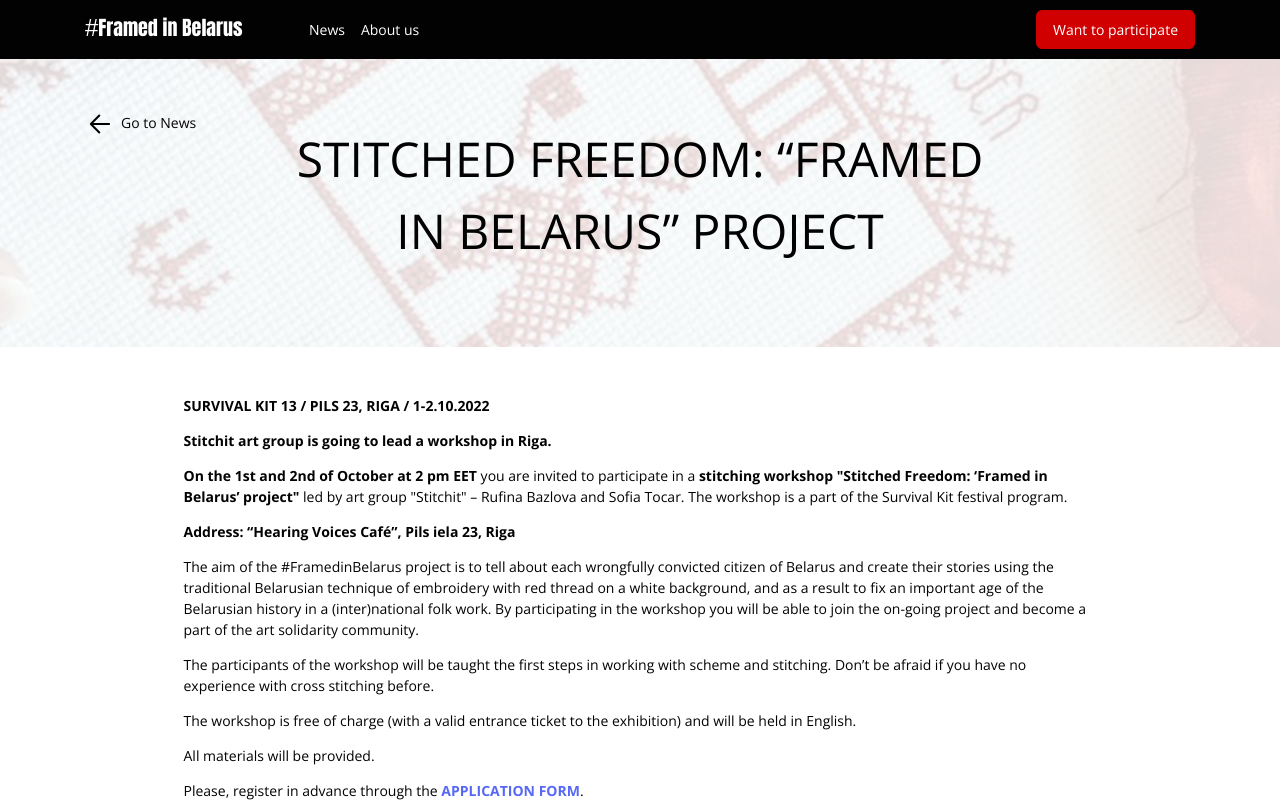
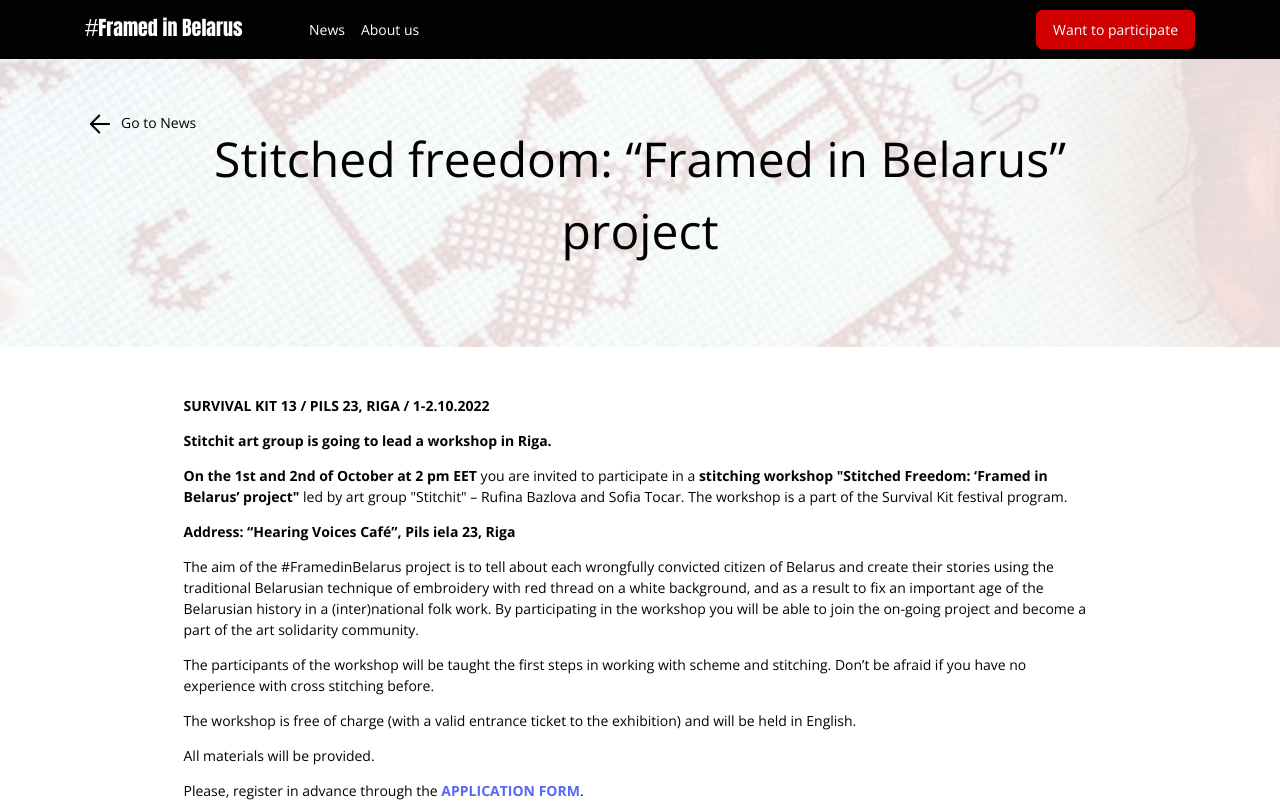
Before and after one commit to davidlipkovic/framed-in-belarus-nuxt, a Nuxt app: page /News/stitched-freedom-framed-in-belarus-project in a window 1280 px wide. Shown: the top 802 px of the page. Built offline with nearby package versions, Linux system fonts and the light colour scheme.

Commit message:
fixed uppercase in titles

```diff
--- a/lang/en.json
+++ b/lang/en.json
@@ -28,9 +28,9 @@
     "aboutUsPage1": "Stitchit is an art group created in 2021 by visual artist Rufina Bazlova and curator Sofia Tocar. The group works on burning socio-political issues using the traditional technique of embroidery as a tool of resistance and dialogue. Stitchit involves different communities and individuals into the creation process and blurs the lines of authorship. Collective means all people, who take part in a project and activities organized by Stitchit. ",
     "aboutUsPage2" : "If you are an organisation and interested in hosting the project, can help us with promotion, want to organise a workshop or any other form of collaboration please contact us by",
     "newsPageTitle": "News",
-    "newsPageArticle1Title": "THE LITTLE BIRD MUST BE CAUGHT",
+    "newsPageArticle1Title": "The little bird must be caught",
     "newsPageArticle1Perex": "The group exhibition \"The little bird must be caught\" presents a part of the project #FramedinBelarus on the 13th edition of the international contemporary art festival Survival Kit, which takes place inside an old bank building, in the heart of Dome Square (Pils iela 23, Riga) from 3rd of September to the 16th of October.",
-    "newsPageArticle2Title": "STITCHED FREEDOM: “FRAMED IN BELARUS” PROJECT",
+    "newsPageArticle2Title": "Stitched freedom: “Framed in&nbsp;Belarus” project",
     "newsPageArticle2Perex": "Stitchit art group is going to lead a workshop in Riga.",
     "newsPage1": "On the 1st and 2nd of October at 2 pm EET you are invited to participate in a stitching workshop \"Stitched Freedom: ‘Framed in Belarus’ project\" led by art...",
     "GoToNews" : "Go to News"
--- a/pages/News/stitched-freedom-framed-in-belarus-project/index.vue
+++ b/pages/News/stitched-freedom-framed-in-belarus-project/index.vue
@@ -5,7 +5,7 @@
     <article>
       <div class="Title">
         <div class="content">
-          <h1 class="content News">STITCHED FREEDOM: “FRAMED IN&nbsp;BELARUS” PROJECT</h1>
+          <h1 class="content News">Stitched freedom: “Framed in&nbsp;Belarus” project</h1>
           <nuxt-link
             to="/News"
             class="GoToNews">
--- a/pages/News/the-little-bird-must-be-caught/index.vue
+++ b/pages/News/the-little-bird-must-be-caught/index.vue
@@ -5,7 +5,7 @@
     <article>
       <div class="Title">
         <div class="content">
-          <h1 class="content News">THE LITTLE BIRD MUST BE CAUGHT</h1>
+          <h1 class="content News">The little bird must be caught</h1>
           <nuxt-link
             to="/News"
             class="GoToNews">
```
